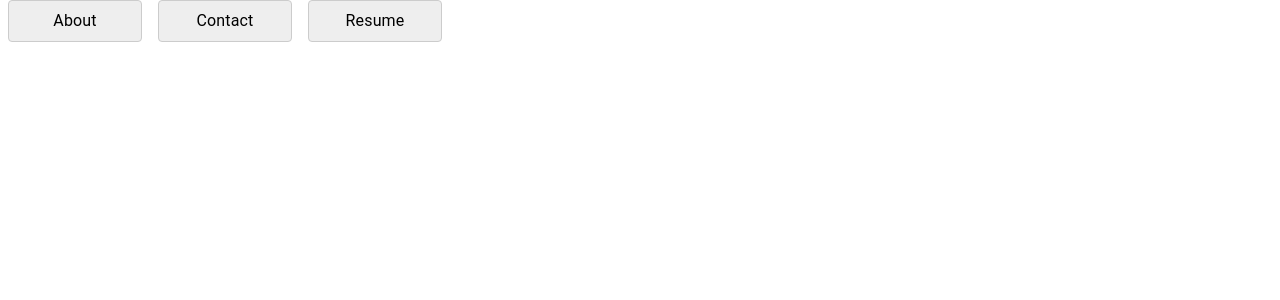
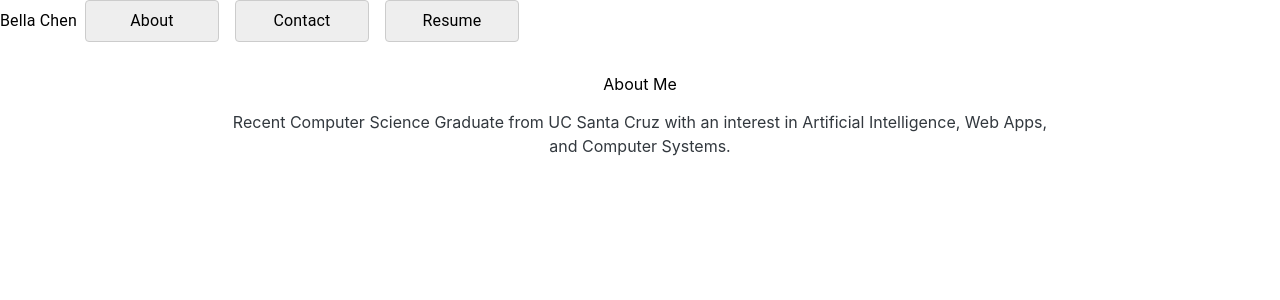
Before and after one commit to bellachen00/bellachen00.github.io, a React (Create React App) app: page / in a window 1280 px wide. Shown: the top 300 px of the page. Built offline with nearby package versions, Linux system fonts and the light colour scheme.

Commit message:
adding in changes

```diff
--- a/package.json
+++ b/package.json
@@ -7,6 +7,7 @@
     "@emotion/react": "^11.14.0",
     "@emotion/styled": "^11.14.0",
     "@mui/icons-material": "^7.1.0",
+    "@mui/joy": "^5.0.0-beta.52",
     "@mui/material": "^7.1.0",
     "@testing-library/dom": "^10.4.0",
     "@testing-library/jest-dom": "^6.6.3",
--- a/src/App.js
+++ b/src/App.js
@@ -1,14 +1,17 @@
-import logo from './logo.svg';
 import './App.css';
+import {Box} from '@mui/joy';
 // import { Box, Container, Divider, Grid, Stack } from '@mui/joy';
 import NavBar from './components/NavBar';
+import About from './components/About';
 
 
 function App() {
   return (
     <div className="App">
-
-      <NavBar/>
+      <Box>
+        <NavBar/>
+      </Box>
+      <About/>
     </div>
   );
 }
--- /dev/null
+++ b/src/components/About.jsx
@@ -0,0 +1,16 @@
+import * as React from 'react';
+import { Stack, Typography } from '@mui/joy';
+
+export default function About() {
+    return (
+        <Stack direction="column" p={4} spacing={2}>
+        <Typography level="h5" gutterBottom>
+          About Me
+        </Typography>
+        <Typography>
+          Recent Computer Science Graduate from UC Santa Cruz with an interest in Artificial Intelligence, Web Apps, <br/>
+          and Computer Systems.
+        </Typography>
+      </Stack>
+    );
+}
--- a/src/components/NavBar.jsx
+++ b/src/components/NavBar.jsx
@@ -35,7 +35,8 @@ export default function NavBar() {
   return (
     <React.Fragment>
       <Box sx={{ display: 'flex', alignItems: 'center', textAlign: 'center' }}>
-        <nav>
+        <Typography>Bella Chen</Typography>
+        <nav style={{ display: 'flex', justifyContent: 'flex-end' }}>
             {navMenu.map((item) => (
                 <button
                     key={item}
```
Also changed, not shown: src/components/Resume.jsx (added), 1 other file (tests, documents, lock files or other folders).
